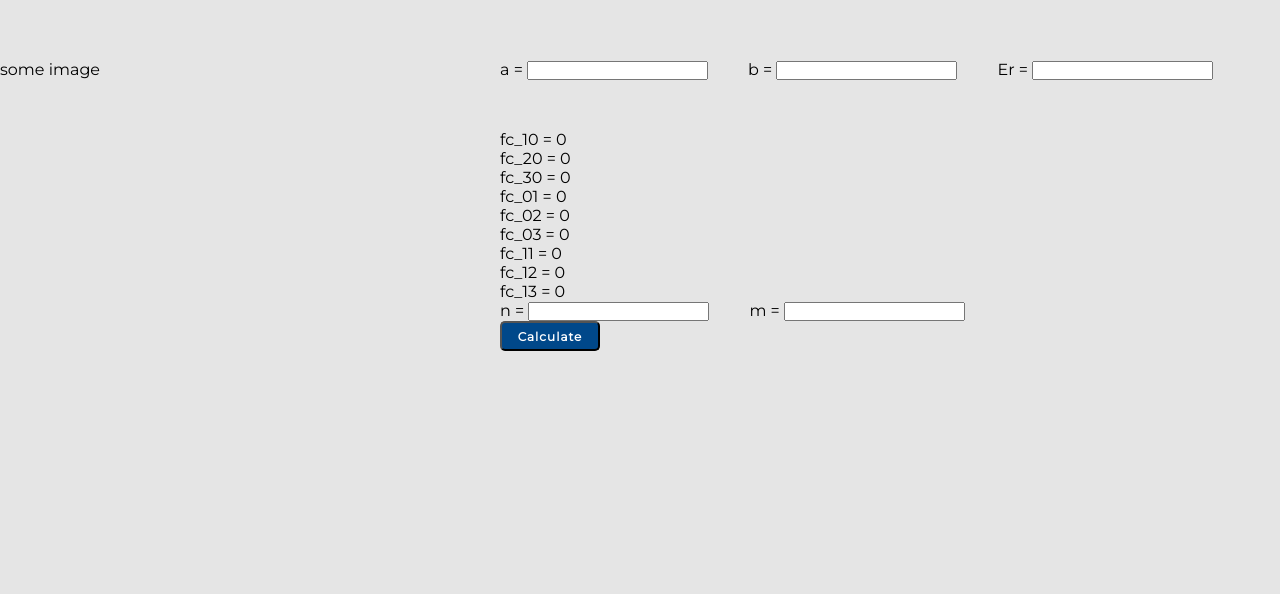
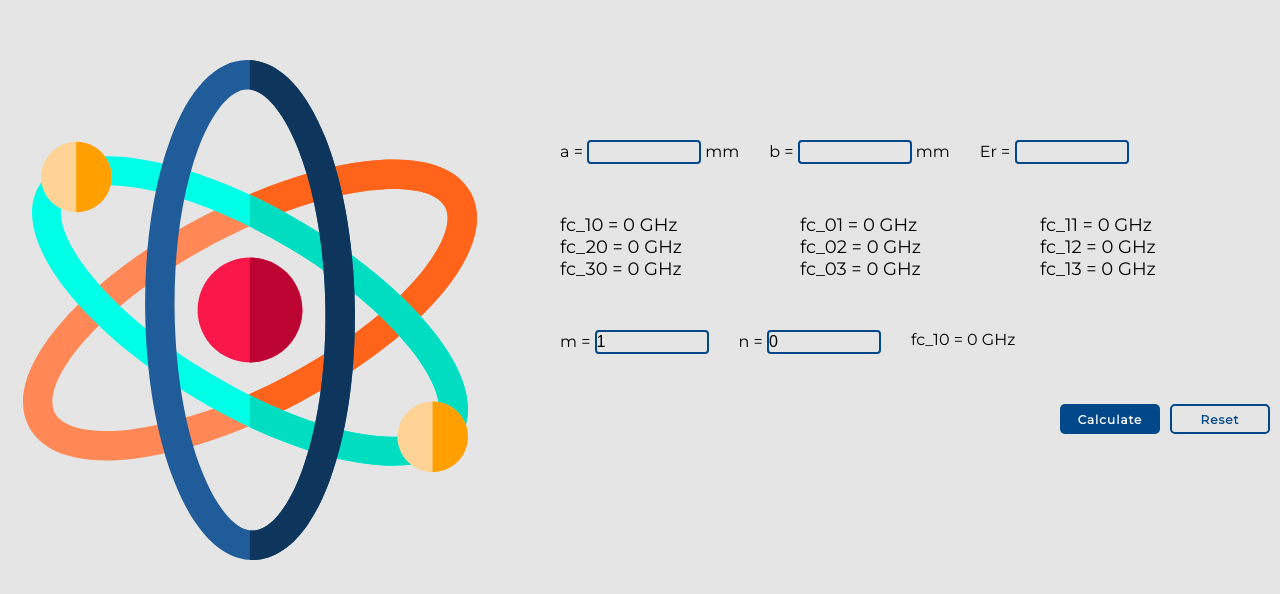
Before and after one commit to Pawel-Guzik/mwave-app, a Vue app: page /rectangularwaveguide in a window 1280 px wide. Shown: the part 240-834 px from the top of the page. Before the commit the page ends 800 px from the top, so only its background shows below. Built offline with nearby package versions, Linux system fonts and the light colour scheme.

Commit message:
rectangular waveguide logic

```diff
--- a/src/components/RectangularWaveguide.vue
+++ b/src/components/RectangularWaveguide.vue
@@ -3,31 +3,45 @@
 
 <template>
     <div class="wrapper">
+
       <div class="image">
-        <p> some image </p>
+        <img src="../assets/atom.svg">
       </div>
       <div class="calculate-section">
         <div class="inputs-section">
-          <p> a = <input type="text" v-model.number="a"> </p>
-          <p> b = <input type="text" v-model.number="b"> </p>
-          <p> Er = <input type="text" v-model.number="Er"> </p>
+          <p> a = <input type="number" step="0.01" v-model.number="a"> mm </p>
+          <p> b = <input type="number" step="0.01" v-model.number="b"> mm </p>
+          <p> Er = <input type="number" step="0.01" v-model.number="Er"> </p>
         </div>
         <div class="output-section">
-          <p> fc_10 = {{result[0]}} </p>
-          <p> fc_20 = {{result[1]}}</p>
-          <p> fc_30 = {{result[2]}}</p>
-          <p> fc_01 = {{result[3]}}</p>
-          <p> fc_02 = {{result[4]}}</p>
-          <p> fc_03 = {{result[5]}}</p>
-          <p> fc_11 = {{result[6]}}</p>
-          <p> fc_12 = {{result[7]}}</p>
-          <p> fc_13 = {{result[8]}}</p>
+          <div>
+            <p> fc_10 = {{result[0]}} GHz</p>
+            <p> fc_20 = {{result[1]}} GHz</p>
+            <p> fc_30 = {{result[2]}} GHz</p>
+          </div>
+          <div>
+            <p> fc_01 = {{result[3]}} GHz</p>
+            <p> fc_02 = {{result[4]}} GHz</p>
+            <p> fc_03 = {{result[5]}} GHz</p>
+          </div>
+          <div>
+            <p> fc_11 = {{result[6]}} GHz</p>
+            <p> fc_12 = {{result[7]}} GHz</p>
+            <p> fc_13 = {{result[8]}} GHz</p>
+          </div>
         </div>
         <div class="inputs-section">
-          <p> n = <input type="text"> </p>
-          <p> m = <input type="text"> </p>
+          <p> m = <input input type="number" v-model.number="m"> </p>
+          <p> n = <input input type="number" v-model.number="n"> </p>
+          <p> {{frequency}} = {{specific_result}} GHz </p>
         </div>
-        <button class="button" v-on:click="calculate"> Calculate </button>
+        <div class="buttons-section">
+          <div class="buttons">
+            <button id="calculate" class="button" v-on:click="calculate"> Calculate </button>
+            <button id="reset" class="button" v-on:click="reset"> Reset </button>
+          </div>
+        </div>
+        <p class="message-error"> {{messageError}} </p>
       </div>
     </div>
 </template>
@@ -39,33 +53,100 @@ export default {
         a: '',
         b: '',
         Er: '',
+        m: 1,
+        n: 0,
+        messageError: '',
+        frequency: 'fc_10',
         result: [0, 0, 0, 0, 0, 0, 0, 0, 0],
+        specific_result: 0,
       };
     },
     methods: {
       calculate() {
-        this.result = wavenumber(this.a, this.b, this.Er)
+        this.messageError = ''
+
+        if (this.Er >= 1 && this.a > 0 && this.b > 0){
+          this.result = calculate_all(this.a, this.b, this.Er)
+          if (this.n >= 0 && this.m >= 0 && Number.isInteger(this.n) && Number.isInteger(this.m)) {
+            this.specific_result = calculate_specific_frequency(this.a, this.b, this.Er, this.n, this.m)
+            this.frequency = 'fc_' + this.m + this.n
+          }
+        }
+        if (this.a <= 0) {
+          this.messageError = create_error_message(this.messageError, 'a > 0')
+        }
+        if (this.b <= 0) {
+          this.messageError = create_error_message(this.messageError, 'b > 0')
+        }
+        if (this.Er < 1) {
+          this.messageError = create_error_message(this.messageError, 'Er >= 1')
+        }
+
+
+        if (this.n < 0){
+          this.messageError = create_error_message(this.messageError, 'n > 0')
+        }
+        if (this.m < 0) {
+          this.messageError = create_error_message(this.messageError, 'm > 0')
+        }
+        if (!Number.isInteger(this.n)){
+          this.messageError = create_error_message(this.messageError, 'n as an integer')
+        }
+        if (!Number.isInteger(this.m)){
+          this.messageError = create_error_message(this.messageError, 'm as an integer')
+        }
+      },
+      reset() {
+        this.a = ''
+        this.b = ''
+        this.Er = ''
+        this.m = 1
+        this.n = 0
+        this.messageError = ''
+        this.frequency = 'fc_10'
+        this.result = [0, 0, 0, 0, 0, 0, 0, 0, 0]
+        this.specific_result= 0
       }
     }
 }
 
+
+function create_error_message(current_message, additional_text) {
+  if (current_message == '') {
+    return 'Set ' + additional_text
+  }
+  if (current_message != '') {
+    return current_message + ' & ' + additional_text
+  }
+}
 // (22.86, 10.16, 1)
-function wavenumber(a,b,ep) {
-  a = a/1000;
-  b = b/1000;
-  var mn = [[1,0], [2,0], [3,0],
+function calculate_all(a,b,ep) {
+  a = a/1000
+  b = b/1000
+  let mn = [[1,0], [2,0], [3,0],
               [0,1], [0,2], [0,3],
               [1,1], [1,2], [1,3]];
-  var first_element = 0;
-  var second_element = 0;
-  for (var i=0; i<9; i++){
+  let first_element = 0
+  let second_element = 0
+  for (let i=0; i<9; i++) {
     first_element = (mn[i][0] * Math.PI / a)
     second_element = (mn[i][1] * Math.PI / b)
-    var p = Math.sqrt(first_element ** 2 + second_element ** 2)
+    let p = Math.sqrt(first_element ** 2 + second_element ** 2)
     mn[i] = p * 299_792_458 / (2 * Math.PI * Math.sqrt(ep) * 1000_000_000)
+    mn[i] = Math.round(mn[i]*1000000) / 1000000
   }
   return mn
+}
 
+function calculate_specific_frequency(a,b,ep,n,m) {
+  a = a/1000
+  b = b/1000
+  let first_element = (m * Math.PI / a)
+  let second_element = (n * Math.PI / b)
+  let p = Math.sqrt(first_element ** 2 + second_element ** 2)
+  let frequency = p * 299_792_458 / (2 * Math.PI * Math.sqrt(ep) * 1000_000_000)
+  frequency = Math.round(frequency*1000000) / 1000000
+  return frequency
 }
 </script>
 
@@ -89,31 +170,90 @@ function wavenumber(a,b,ep) {
 
 .calculate-section {
     grid-area: "calculations";
+    display: flex;
+    justify-content: center;
+    flex-direction: column;
+    margin-left: 60px;
 }
 
 .inputs-section {
   display: flex;
   /* justify-content: space-between; */
-  column-gap: 40px;
+  column-gap: 30px;
 }
 
 .output-section {
   padding-top: 50px;
+  padding-bottom: 50px;
+  display: grid;
+  grid-template-columns: 220px 220px 220px;
+  font-size: 18px;
+  column-gap: 20px;
 }
 
 .button {
-    background-color: #00488A;
+    /* background-color: #00488A; */
 
     font-family: 'Montserrat', sans-serif;
-    color: white;
     font-size: 12px;
     font-weight: 600;
     letter-spacing: 1px;
 
-
     border-radius: 5px;
     width: 100px;
     height: 30px;
-    /* padding-top: ; */
+    border: none;
 }
+
+#calculate {
+  color: white;
+  background-color: #00488A;
+}
+
+#calculate:active {
+  transform: scale(0.98);
+  box-shadow: 3px 2px 22px 1px rgba(0, 0, 0, 0.24);
+  background-color: #E5E5E5;
+  color: #00488A;
+}
+
+#reset {
+  background-color: #E5E5E5;
+  color: #00488A;
+  border: 2px solid #00488A;;
+}
+
+#reset:active {
+  background-color: #00488A;
+  color: #E5E5E5;
+  transform: scale(0.98);
+  box-shadow: 3px 2px 22px 1px rgba(0, 0, 0, 0.24);
+}
+.buttons-section {
+  padding-top: 50px;
+  padding-bottom: 50px;
+  display: flex;
+  justify-content: flex-end;
+}
+
+.buttons {
+  display: grid;
+  grid-template-columns: 110px 110px;
+  /* padding-right: 150px; */
+}
+
+input {
+  width: 110px;
+  height: 20px;
+  font-size: 16px;
+  border: 2px solid #00488A;
+  border-radius: 4px;
+  background-color: #E5E5E5;
+}
+
+.message-error{
+  font-weight: 600;
+  color: red;
+}
+
 </style>
```
Also changed, not shown: src/assets/back.svg (added).
